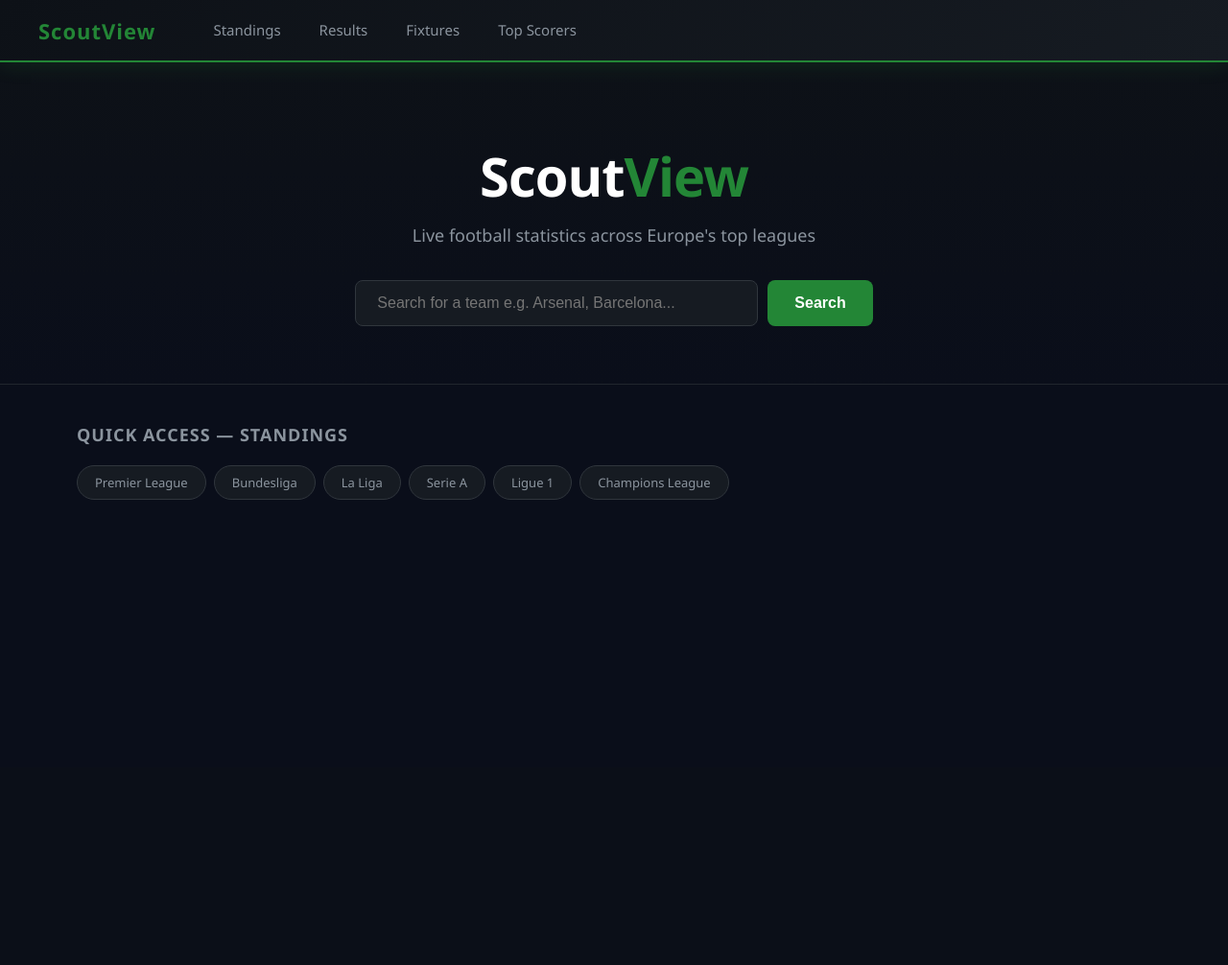
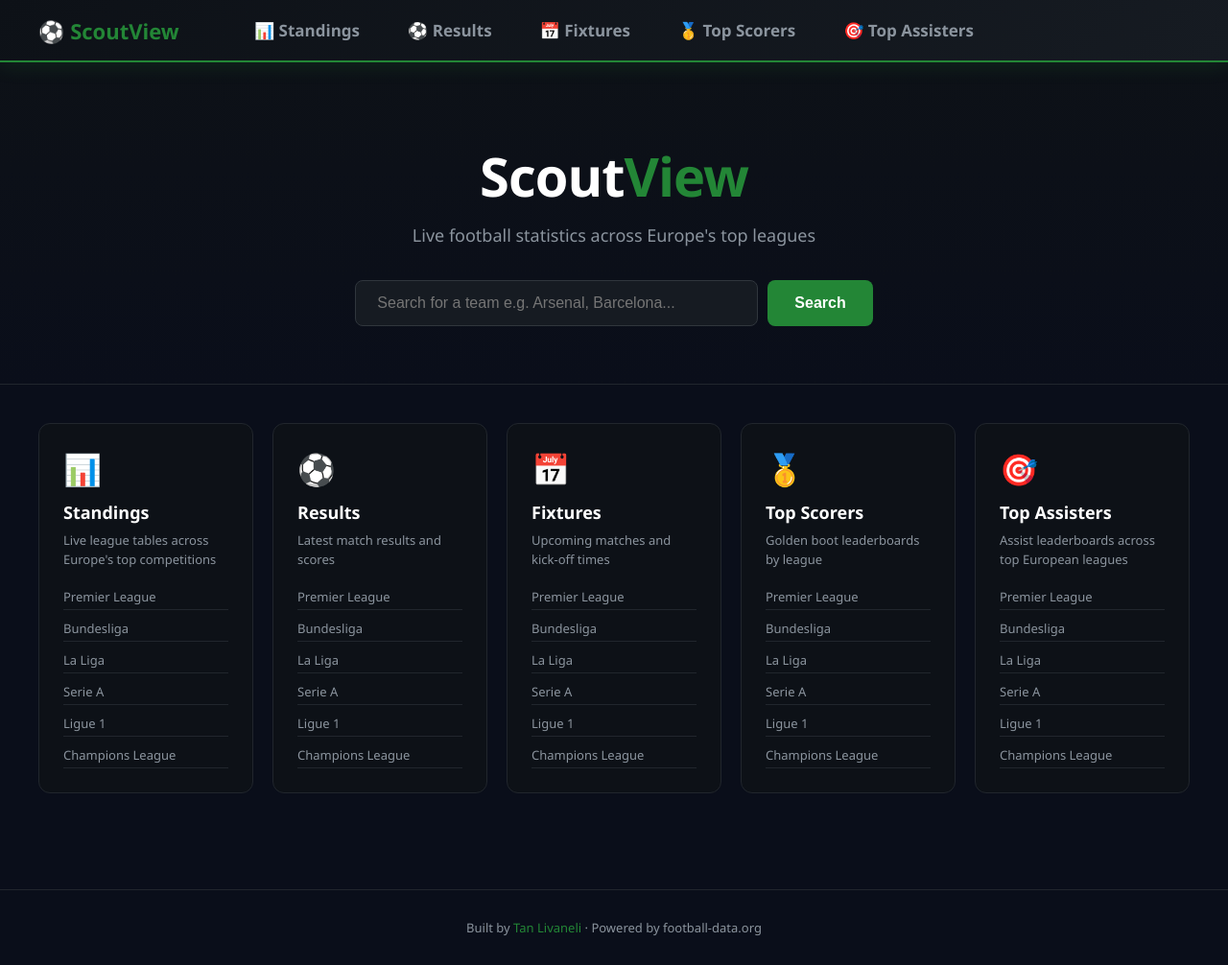
Before and after one commit to tanlivaneli/ScoutView, a Flask app: page / in a window 1280 px wide. Shown: the whole page at 96% size. Before the commit the page ends 521 px from the top, so only its background shows below. Run offline with Flask 3, Linux system fonts and the light colour scheme.

Commit message:
Added Top Assisters page, improved home page cards, centered navbar

```diff
--- a/app.py
+++ b/app.py
@@ -70,6 +70,21 @@ def scorers():
     league_name = LEAGUES.get(league_code, "Unknown League")
     return render_template("scorers.html", scorers=scorers_list, leagues=LEAGUES, selected=league_code, league_name=league_name)
 
+@app.route("/assisters")
+def assisters():
+    league_code = request.args.get("league", "PL")
+    url = f"{BASE_URL}/competitions/{league_code}/scorers?limit=50"
+    response = requests.get(url, headers=HEADERS)
+    data = response.json()
+    all_players = data.get("scorers", [])
+    assisters_list = sorted(
+        [p for p in all_players if p.get("assists") and p["assists"] > 0],
+        key=lambda x: x["assists"],
+        reverse=True
+    )[:20]
+    league_name = LEAGUES.get(league_code, "Unknown League")
+    return render_template("assisters.html", assisters=assisters_list, leagues=LEAGUES, selected=league_code, league_name=league_name)
+
 @app.route("/team/<int:team_id>")
 def team(team_id):
     team_url = f"{BASE_URL}/teams/{team_id}"
--- a/static/style.css
+++ b/static/style.css
@@ -14,9 +14,9 @@ body {
 nav {
     background: linear-gradient(135deg, #0d1117 0%, #161b22 100%);
     padding: 0 40px;
-    display: flex;
+    display: grid;
+    grid-template-columns: 1fr auto 1fr;
     align-items: center;
-    gap: 40px;
     border-bottom: 2px solid #238636;
     height: 65px;
     position: sticky;
@@ -25,29 +25,36 @@ nav {
     box-shadow: 0 2px 20px rgba(35, 134, 54, 0.2);
 }
 
-nav a {
-    color: #8b949e;
-    text-decoration: none;
-    font-size: 15px;
-    font-weight: 500;
-    transition: color 0.2s;
-    padding: 5px 0;
-    border-bottom: 2px solid transparent;
+.nav-links {
+    display: flex;
+    gap: 50px;
+    align-items: center;
+    justify-content: center;
+}
+.nav-right {
+    display: flex;
+    gap: 8px;
+    align-items: center;
 }
 
-nav a:first-child {
-    color: #238636;
-    font-size: 22px;
-    font-weight: 800;
-    margin-right: 20px;
-    letter-spacing: 1px;
-    border-bottom: none;
+.nav-tag {
+    background-color: #21262d;
+    color: #8b949e;
+    padding: 4px 10px;
+    border-radius: 4px;
+    font-size: 12px;
+    font-weight: 700;
+    text-decoration: none;
+    border: 1px solid #30363d;
+    transition: all 0.2s;
+    letter-spacing: 0.5px;
 }
 
-nav a:hover {
+.nav-tag:hover {
+    background-color: #238636;
     color: #ffffff;
+    border-color: #238636;
 }
-
 /* HERO */
 .hero {
     text-align: center;
@@ -455,3 +462,143 @@ footer a {
     font-size: 12px !important;
     font-weight: 600;
 }
+/* HOME CARDS */
+.home-sections {
+    display: grid;
+    grid-template-columns: repeat(5, 1fr);
+    gap: 20px;
+    padding: 40px;
+    max-width: 1400px;
+    margin: 0 auto;
+}
+
+.home-card {
+    background-color: #0d1117;
+    border: 1px solid #21262d;
+    border-radius: 12px;
+    padding: 25px;
+    transition: border-color 0.2s, transform 0.1s;
+}
+
+.home-card:hover {
+    border-color: #238636;
+    transform: translateY(-3px);
+}
+
+.home-card-icon {
+    font-size: 32px;
+    margin-bottom: 12px;
+}
+
+.home-card h3 {
+    color: #ffffff;
+    font-size: 18px;
+    font-weight: 700;
+    margin-bottom: 8px;
+}
+
+.home-card p {
+    color: #8b949e;
+    font-size: 13px;
+    margin-bottom: 16px;
+    line-height: 1.5;
+}
+
+.home-card-links {
+    display: flex;
+    flex-direction: column;
+    gap: 6px;
+}
+
+.home-link {
+    color: #8b949e;
+    text-decoration: none;
+    font-size: 13px;
+    padding: 4px 0;
+    border-bottom: 1px solid #21262d;
+    transition: color 0.2s;
+}
+
+.home-link:hover {
+    color: #238636;
+}
+
+/* NAV LINKS */
+.nav-logo {
+    color: #238636 !important;
+    font-size: 22px !important;
+    font-weight: 800 !important;
+    margin-right: 20px;
+    text-decoration: none;
+}
+
+.nav-link {
+    color: #8b949e !important;
+    text-decoration: none;
+    font-size: 17px !important;
+    font-weight: 600 !important;
+    transition: color 0.2s;
+    padding: 5px 0;
+}
+
+.nav-link:hover {
+    color: #ffffff !important;
+}
+
+/* CLICKABLE ROWS */
+.clickable-row {
+    cursor: pointer;
+}
+
+.clickable-row:hover td {
+    background-color: #161b22;
+    color: #238636;
+}
+
+/* CLICKABLE TEAM LINKS */
+.team-link {
+    text-decoration: none;
+    color: #ffffff;
+    display: flex;
+    align-items: center;
+    gap: 8px;
+    min-width: 220px;
+    font-size: 14px;
+    font-weight: 500;
+    transition: color 0.2s;
+}
+
+.team-link:hover {
+    color: #238636;
+}
+
+.team-link.away {
+    justify-content: flex-end;
+}
+.home-card-title {
+    color: #ffffff;
+    text-decoration: none;
+    font-size: 18px;
+    font-weight: 700;
+    display: block;
+    margin-bottom: 8px;
+    transition: color 0.2s;
+}
+
+.home-card-title:hover {
+    color: #238636;
+}
+.stats-grid {
+    display: grid;
+    grid-template-columns: 1fr 1fr;
+    gap: 30px;
+}
+
+.stats-section h3 {
+    color: #ffffff;
+    font-size: 18px;
+    font-weight: 700;
+    margin-bottom: 16px;
+    padding-bottom: 10px;
+    border-bottom: 1px solid #21262d;
+}
--- a/templates/base.html
+++ b/templates/base.html
@@ -3,20 +3,27 @@
 <head>
     <meta charset="UTF-8">
     <meta name="viewport" content="width=device-width, initial-scale=1.0">
-    <title>ScoutView</title>
+    <title>ScoutView — Live Football Stats</title>
     <link rel="stylesheet" href="{{ url_for('static', filename='style.css') }}">
 </head>
 <body>
     <nav>
-        <a href="/">ScoutView</a>
-        <a href="/standings">Standings</a>
-        <a href="/results">Results</a>
-        <a href="/fixtures">Fixtures</a>
-        <a href="/scorers">Top Scorers</a>
+        <a href="/" class="nav-logo">⚽ ScoutView</a>
+        <div class="nav-links">
+            <a href="/standings" class="nav-link">📊 Standings</a>
+            <a href="/results" class="nav-link">⚽ Results</a>
+            <a href="/fixtures" class="nav-link">📅 Fixtures</a>
+            <a href="/scorers" class="nav-link">🥇 Top Scorers</a>
+            <a href="/assisters" class="nav-link">🎯 Top Assisters</a>
+        </div>
     </nav>
 
     {% block content %}{% endblock %}
 
+    <footer>
+        <p>Built by <a href="https://github.com/tanlivaneli" target="_blank">Tan Livaneli</a> · Powered by football-data.org</p>
+    </footer>
+
     <script src="{{ url_for('static', filename='script.js') }}"></script>
 </body>
 </html>
--- a/templates/home.html
+++ b/templates/home.html
@@ -26,12 +26,60 @@
     {% endif %}
 </div>
 
-<div class="quick-access">
-    <h2>Quick Access — Standings</h2>
-    <div class="league-selector">
-        {% for code, name in leagues.items() %}
-            <a href="/standings?league={{ code }}" class="league-btn">{{ name }}</a>
-        {% endfor %}
+<div class="home-sections">
+    <div class="home-card">
+        <div class="home-card-icon">📊</div>
+        <a href="/standings" class="home-card-title">Standings</a>
+        <p>Live league tables across Europe's top competitions</p>
+        <div class="home-card-links">
+            {% for code, name in leagues.items() %}
+            <a href="/standings?league={{ code }}" class="home-link">{{ name }}</a>
+            {% endfor %}
+        </div>
+    </div>
+
+    <div class="home-card">
+        <div class="home-card-icon">⚽</div>
+        <a href="/results" class="home-card-title">Results</a>
+        <p>Latest match results and scores</p>
+        <div class="home-card-links">
+            {% for code, name in leagues.items() %}
+            <a href="/results?league={{ code }}" class="home-link">{{ name }}</a>
+            {% endfor %}
+        </div>
+    </div>
+
+    <div class="home-card">
+        <div class="home-card-icon">📅</div>
+        <a href="/fixtures" class="home-card-title">Fixtures</a>
+        <p>Upcoming matches and kick-off times</p>
+        <div class="home-card-links">
+            {% for code, name in leagues.items() %}
+            <a href="/fixtures?league={{ code }}" class="home-link">{{ name }}</a>
+            {% endfor %}
+        </div>
+    </div>
+
+    <div class="home-card">
+        <div class="home-card-icon">🥇</div>
+        <a href="/scorers" class="home-card-title">Top Scorers</a>
+        <p>Golden boot leaderboards by league</p>
+        <div class="home-card-links">
+            {% for code, name in leagues.items() %}
+            <a href="/scorers?league={{ code }}" class="home-link">{{ name }}</a>
+            {% endfor %}
+        </div>
+    </div>
+
+    <div class="home-card">
+        <div class="home-card-icon">🎯</div>
+        <a href="/assisters" class="home-card-title">Top Assisters</a>
+        <p>Assist leaderboards across top European leagues</p>
+        <div class="home-card-links">
+            {% for code, name in leagues.items() %}
+            <a href="/assisters?league={{ code }}" class="home-link">{{ name }}</a>
+            {% endfor %}
+        </div>
     </div>
 </div>
 {% endblock %}
--- a/templates/standings.html
+++ b/templates/standings.html
@@ -30,7 +30,7 @@
         </thead>
         <tbody>
             {% for team in table %}
-            <tr>
+            <tr class="clickable-row" onclick="window.location='/team/{{ team.team.id }}'">
                 <td>{{ team.position }}</td>
                 <td>
                     <img src="{{ team.team.crest }}" alt="" width="20">
```
Also changed, not shown: templates/assisters.html (+54 -0 lines), templates/fixtures.html (+4 -4 lines), templates/results.html (+4 -4 lines).
